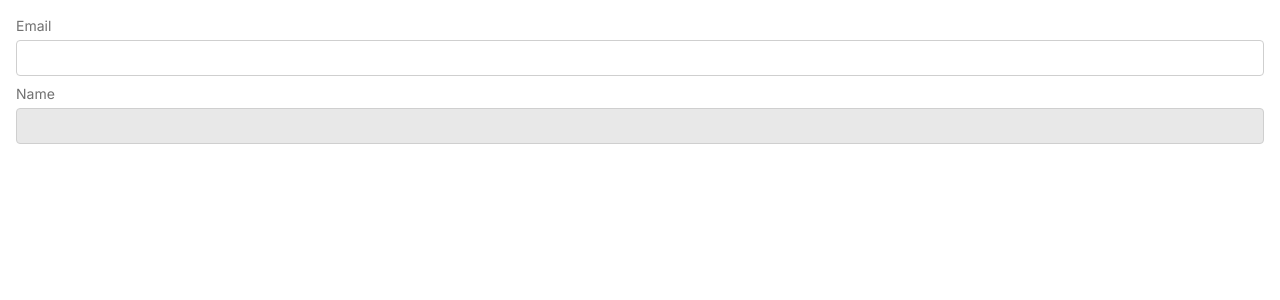
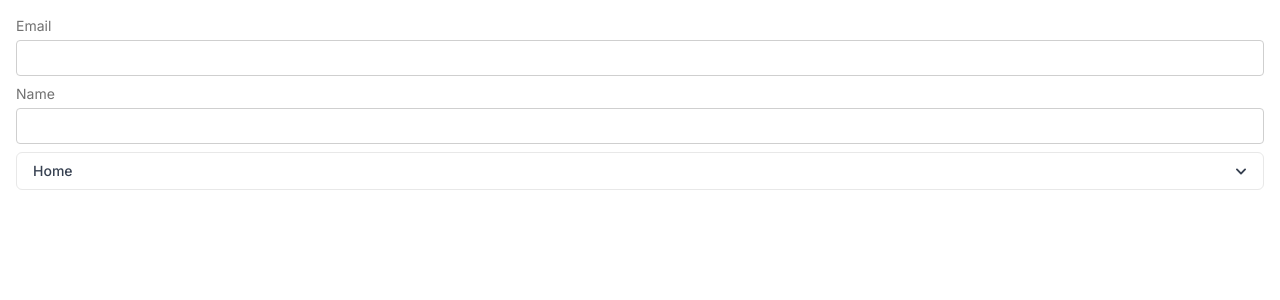
Before and after one commit to dachieng/next-custom-components, a Next.js app: page / in a window 1280 px wide. Shown: the top 300 px of the page. Built offline with nearby package versions, Linux system fonts and the light colour scheme.

Commit message:
feat: set up dropdown

```diff
--- a/app/page.tsx
+++ b/app/page.tsx
@@ -3,16 +3,40 @@
 import React, { useState, useEffect } from "react";
 import Input from "@/components/Input";
 import { Icon } from "@iconify/react";
+import Dropdown from "@/components/Dropdown";
+
+const MenuItems: any[] = [
+  {
+    label: "Home",
+    value: "Home",
+  },
+  {
+    label: "About",
+    value: "About",
+  },
+  {
+    label: "Contact",
+    value: "Contact",
+  },
+];
 
 const Home = () => {
   const [values, setValues] = useState({
     name: "",
     email: "",
     amount: "",
+    option: "",
   });
+
+  const [menu, setMenu] = useState("");
 
   const handleChange = (data: any) => {
     setValues((prevInfo) => ({ ...prevInfo, ...data }));
+  };
+
+  const handleMenuChange = (value: string) => {
+    setMenu(value);
+    setValues((prevInfo) => ({ ...prevInfo, option: value }));
   };
 
   console.log("values", values);
@@ -34,7 +58,12 @@ const Home = () => {
           label="Name"
           type="text"
           name="name"
-          disabled
+        />
+        <Dropdown
+          selectedValue={menu}
+          defaultValue={menu}
+          options={MenuItems}
+          handleChange={handleMenuChange}
         />
       </div>
     </div>
--- /dev/null
+++ b/components/Dropdown.tsx
@@ -0,0 +1,99 @@
+import { Fragment, useState } from "react";
+import {
+  Menu,
+  MenuButton,
+  Transition,
+  MenuItems,
+  MenuItem,
+} from "@headlessui/react";
+import { ChevronDownIcon } from "@heroicons/react/16/solid";
+
+//@ts-ignore
+function classNames(...classes: string[]) {
+  return classes.filter(Boolean).join(" ");
+}
+
+interface DropdownProps {
+  defaultValue?: string;
+  selectedValue?: string;
+  options?: any[];
+  handleChange?: (value: string) => void;
+  buttonClass?: string;
+  menuClass?: string;
+  itemClass?: string;
+}
+
+const Dropdown: React.FC<DropdownProps> = ({
+  defaultValue,
+  selectedValue,
+  options,
+  handleChange,
+  buttonClass = "",
+  menuClass = "",
+  itemClass = "",
+}) => {
+  const [currentValue, setCurrentValue] = useState(
+    selectedValue || defaultValue || options?.[0].value
+  );
+
+  const onSelect = (value: string) => {
+    setCurrentValue(value);
+    handleChange?.(value);
+  };
+
+  return (
+    <Menu as="div" className="relative inline-block text-right w-full">
+      <div>
+        <MenuButton
+          className={`w-full flex justify-between items-center rounded-md border border-secondary-light px-4 py-2 bg-white text-sm font-medium text-gray-700 hover:bg-gray-50 focus:outline-none focus:ring-2 focus:border-secondary-dark ${buttonClass}`}
+        >
+          <span className="block">{currentValue}</span>
+          <ChevronDownIcon
+            className="block -mr-1 ml-2 h-5 w-5"
+            aria-hidden="true"
+          />
+        </MenuButton>
+      </div>
+
+      <Transition
+        as={Fragment}
+        enter="transition ease-out duration-100"
+        enterFrom="transform opacity-0 scale-95"
+        enterTo="transform opacity-100 scale-100"
+        leave="transition ease-in duration-75"
+        leaveFrom="transform opacity-100 scale-100"
+        leaveTo="transform opacity-0 scale-95"
+      >
+        <MenuItems
+          className={`origin-top-right absolute left-0 mt-2 w-full rounded-md shadow-lg bg-white ring-1 ring-black ring-opacity-5 focus:outline-none ${menuClass}`}
+        >
+          <div className="py-1">
+            {options &&
+              options?.map((option, index) => (
+                <MenuItem key={index}>
+                  {({ active }) => (
+                    <a
+                      href="#"
+                      className={classNames(
+                        active ? "bg-gray-100 text-gray-900" : "text-gray-700",
+                        "block px-4 py-2 text-sm",
+                        itemClass
+                      )}
+                      onClick={(e) => {
+                        e.preventDefault();
+                        onSelect(option.value);
+                      }}
+                    >
+                      {option.label}
+                    </a>
+                  )}
+                </MenuItem>
+              ))}
+          </div>
+        </MenuItems>
+      </Transition>
+    </Menu>
+  );
+};
+
+export default Dropdown;
--- a/package.json
+++ b/package.json
@@ -10,6 +10,7 @@
   },
   "dependencies": {
     "@headlessui/react": "^2.0.3",
+    "@heroicons/react": "^2.1.3",
     "@tanstack/react-query": "^5.37.1",
     "next": "14.2.3",
     "react": "^18",
```
Also changed, not shown: 1 other file (tests, documents, lock files or other folders).
